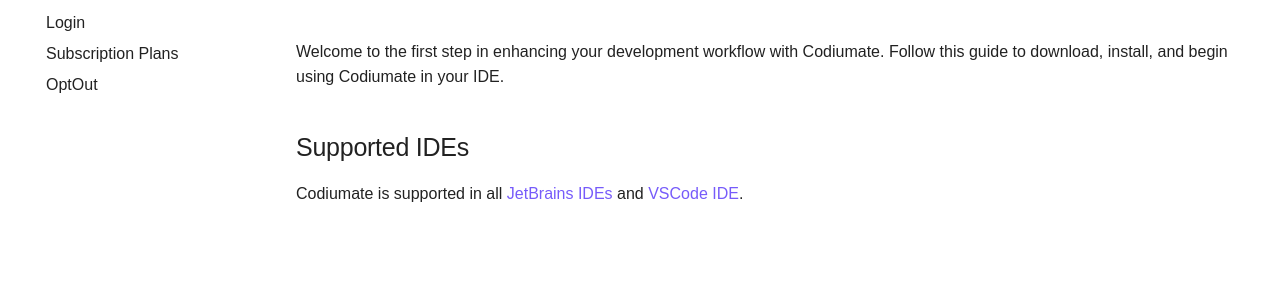
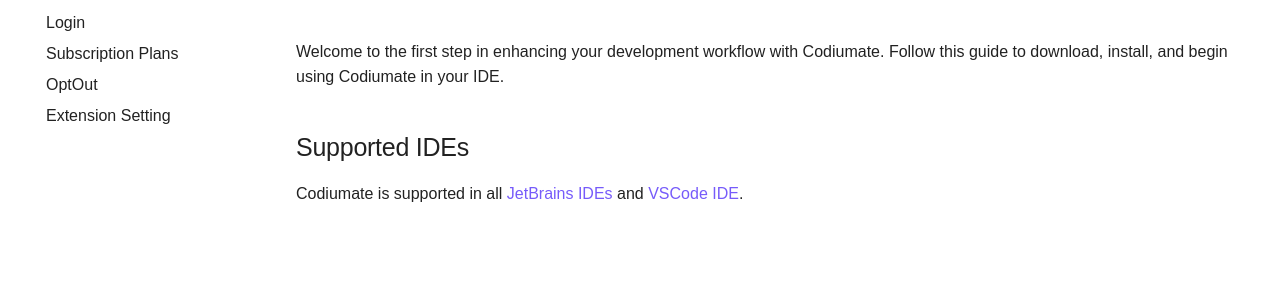
Before and after one commit to Codium-ai/codiumate-docs, an MkDocs documentation site: the page built from docs/installation/index.md, in a window 1280 px wide. Shown: the part 229-528 px from the top of the page. Built offline with MkDocs 1.6.1 and Material for MkDocs 9.7.7, drawn with Linux system fonts in a browser that asks for light colours.

Commit message:
Add Extension Setting documentation to mkdocs navigation

```diff
--- a/mkdocs.yml
+++ b/mkdocs.yml
@@ -9,6 +9,7 @@
     - Login: 'installation/login.md'
     - Subscription Plans: 'installation/plans.md'
     - OptOut: 'installation/opt-out.md'
+    - Extension Setting: 'installation/extension-settings.md'
   - Test Generation:
     - 'tests/index.md'
     - How to use: 'tests/how-to-use.md'
```
